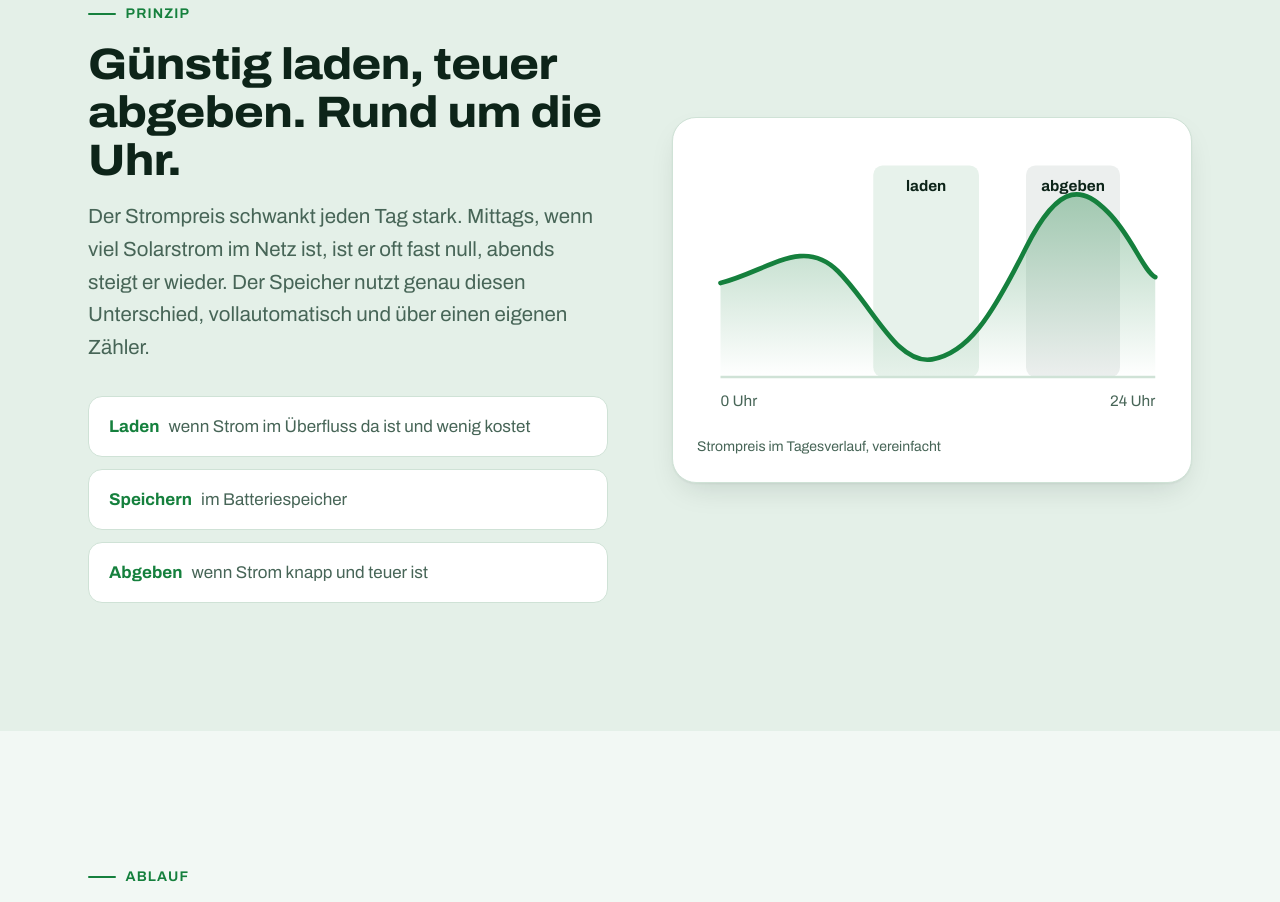
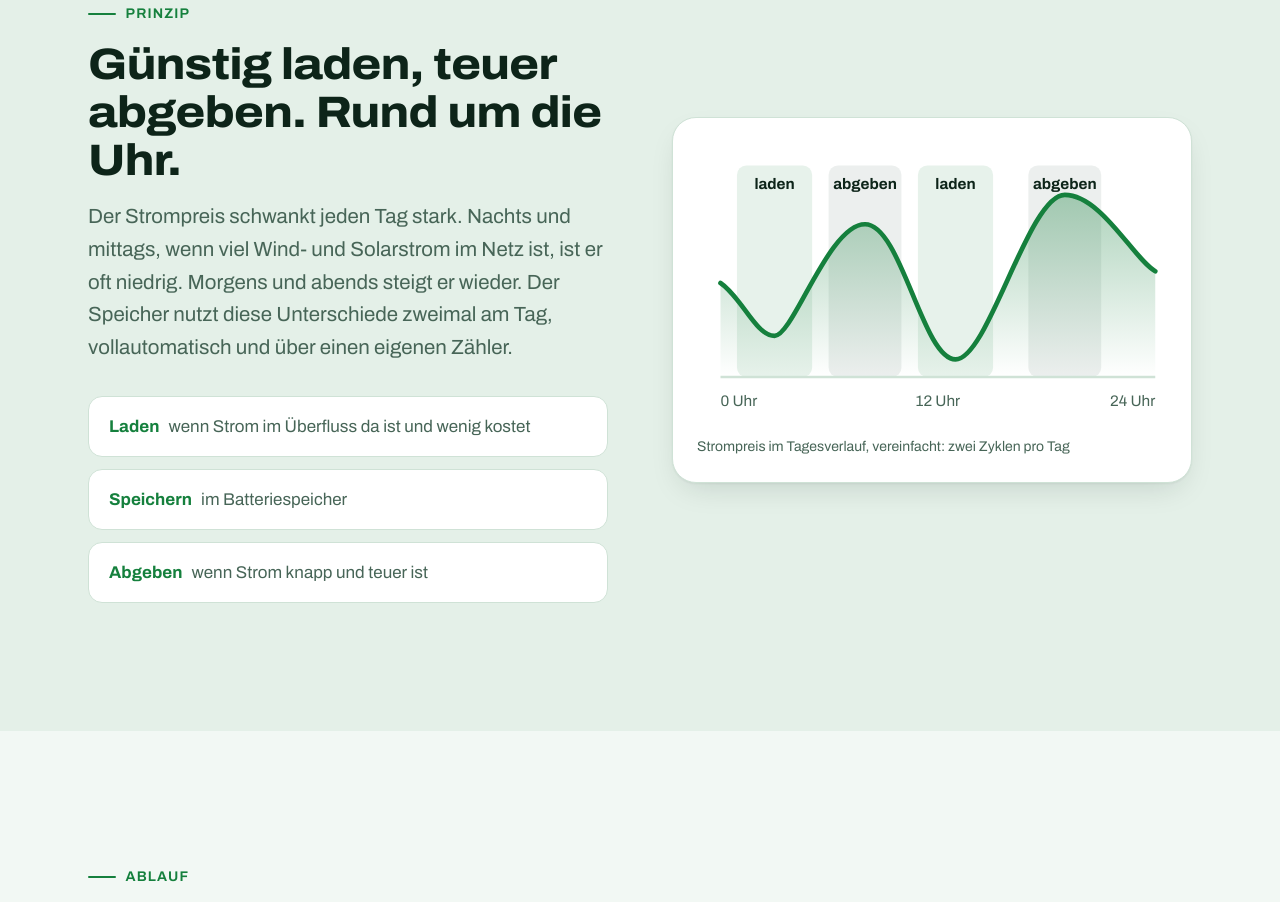
Before and after one commit to ESLenergy/Energiespeicherloesungen, a plain HTML site: page index.html in a window 1280 px wide. Shown: the part 2494-3396 px from the top of the page. Drawn offline with Linux system fonts and the light colour scheme.

Commit message:
Prinzip: zwei Lade- und Entladezyklen pro Tag
Co-Authored-By: Claude Opus 5.5 <noreply@anthropic.com>
Claude-Session: https://claude.ai/code/session_01TAT4hK8ytCA9dN5ZFuM25Z

```diff
--- a/css/style.css
+++ b/css/style.css
@@ -359,7 +359,7 @@ svg { flex-shrink: 0; }
 .kurve-achse { stroke: var(--linie); stroke-width: 2; }
 .kurve text { fill: var(--text-2); font-size: 13px; font-family: inherit; }
 .kurve .kurve-marke { fill: var(--text); font-weight: 700; }
-.kurve-linie { stroke-dasharray: 700; stroke-dashoffset: 700; transition: stroke-dashoffset 2.2s cubic-bezier(.6, 0, .3, 1) 0.2s; }
+.kurve-linie { stroke-dasharray: 1000; stroke-dashoffset: 1000; transition: stroke-dashoffset 2.2s cubic-bezier(.6, 0, .3, 1) 0.2s; }
 .kurve-flaeche { opacity: 0; transition: opacity 1s 1.6s; }
 .kurve.sichtbar .kurve-linie { stroke-dashoffset: 0; }
 .kurve.sichtbar .kurve-flaeche { opacity: 1; }
--- a/index.html
+++ b/index.html
@@ -136,29 +136,34 @@
       <div>
         <p class="kicker zeige">Prinzip</p>
         <h2 class="zeige">Günstig laden, teuer abgeben. Rund um die Uhr.</h2>
-        <p class="lead zeige">Der Strompreis schwankt jeden Tag stark. Mittags, wenn viel Solarstrom im Netz ist, ist er oft fast null, abends steigt er wieder. Der Speicher nutzt genau diesen Unterschied, vollautomatisch und über einen eigenen Zähler.</p>
+        <p class="lead zeige">Der Strompreis schwankt jeden Tag stark. Nachts und mittags, wenn viel Wind- und Solarstrom im Netz ist, ist er oft niedrig. Morgens und abends steigt er wieder. Der Speicher nutzt diese Unterschiede zweimal am Tag, vollautomatisch und über einen eigenen Zähler.</p>
         <ol class="prinzip-schritte">
           <li class="zeige"><b>Laden</b> wenn Strom im Überfluss da ist und wenig kostet</li>
           <li class="zeige"><b>Speichern</b> im Batteriespeicher</li>
           <li class="zeige"><b>Abgeben</b> wenn Strom knapp und teuer ist</li>
         </ol>
       </div>
-      <figure class="kurve zeige" aria-label="Schematischer Tagesverlauf des Strompreises mit Lade- und Entladephasen">
+      <figure class="kurve zeige" aria-label="Schematischer Tagesverlauf des Strompreises mit zwei Lade- und zwei Entladephasen">
         <svg viewBox="0 0 400 240" aria-hidden="true">
           <defs>
             <linearGradient id="kurve-flaeche" x1="0" y1="0" x2="0" y2="1"><stop offset="0" stop-color="currentColor" stop-opacity=".35"/><stop offset="1" stop-color="currentColor" stop-opacity="0"/></linearGradient>
           </defs>
-          <rect class="kurve-laden" x="150" y="20" width="90" height="180" rx="8"/>
-          <rect class="kurve-abgeben" x="280" y="20" width="80" height="180" rx="8"/>
-          <path class="kurve-flaeche" d="M20 120 C60 110 90 80 120 110 S170 190 200 185 S250 150 280 90 S330 40 350 60 S380 110 390 115 L390 200 L20 200 Z" fill="url(#kurve-flaeche)"/>
-          <path class="kurve-linie" d="M20 120 C60 110 90 80 120 110 S170 190 200 185 S250 150 280 90 S330 40 350 60 S380 110 390 115" fill="none" stroke="currentColor" stroke-width="4" stroke-linecap="round"/>
+          <rect class="kurve-laden" x="34" y="20" width="64" height="180" rx="8"/>
+          <rect class="kurve-abgeben" x="112" y="20" width="62" height="180" rx="8"/>
+          <rect class="kurve-laden" x="188" y="20" width="64" height="180" rx="8"/>
+          <rect class="kurve-abgeben" x="282" y="20" width="62" height="180" rx="8"/>
+          <path class="kurve-flaeche" d="M20 120 C38 132 50 165 66 165 S112 70 143 70 S192 185 220 185 S282 45 313 45 S372 100 390 110 L390 200 L20 200 Z" fill="url(#kurve-flaeche)"/>
+          <path class="kurve-linie" d="M20 120 C38 132 50 165 66 165 S112 70 143 70 S192 185 220 185 S282 45 313 45 S372 100 390 110" fill="none" stroke="currentColor" stroke-width="4" stroke-linecap="round"/>
           <line x1="20" y1="200" x2="390" y2="200" class="kurve-achse"/>
-          <text x="195" y="42" text-anchor="middle" class="kurve-marke">laden</text>
-          <text x="320" y="42" text-anchor="middle" class="kurve-marke">abgeben</text>
+          <text x="66" y="40" text-anchor="middle" class="kurve-marke">laden</text>
+          <text x="143" y="40" text-anchor="middle" class="kurve-marke">abgeben</text>
+          <text x="220" y="40" text-anchor="middle" class="kurve-marke">laden</text>
+          <text x="313" y="40" text-anchor="middle" class="kurve-marke">abgeben</text>
+          <text x="205" y="225" text-anchor="middle">12 Uhr</text>
           <text x="20" y="225">0 Uhr</text>
           <text x="390" y="225" text-anchor="end">24 Uhr</text>
         </svg>
-        <figcaption>Strompreis im Tagesverlauf, vereinfacht</figcaption>
+        <figcaption>Strompreis im Tagesverlauf, vereinfacht: zwei Zyklen pro Tag</figcaption>
       </figure>
     </div>
   </section>
```
